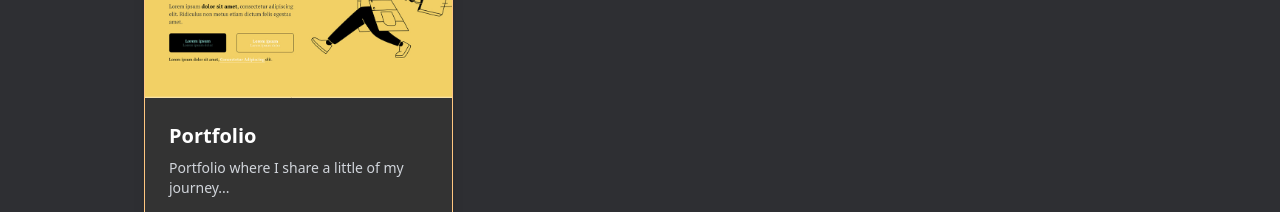
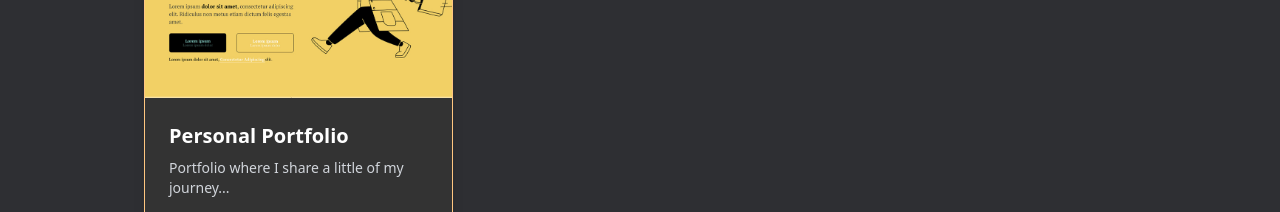
Before and after one commit to michaelrodriguess/michael-dev, a Next.js app: page / in a window 1280 px wide. Shown: the part 920-1132 px from the top of the page. Built offline with nearby package versions, Linux system fonts and the light colour scheme.

Commit message:
chore: rename title of project

```diff
--- a/src/_lib/projectData.ts
+++ b/src/_lib/projectData.ts
@@ -6,7 +6,7 @@ export const projectData = {
       id: "1",
       group: 1,
       project: {
-        title: "Portfolio",
+        title: "Personal Portfolio",
         shortDescription: "Portfolio where I share a little of my journey...",
         description:
           "A modern, responsive digital portfolio developed using the latest web technologies. Includes sections for projects, skills and an interactive knowledge tree.",
```
